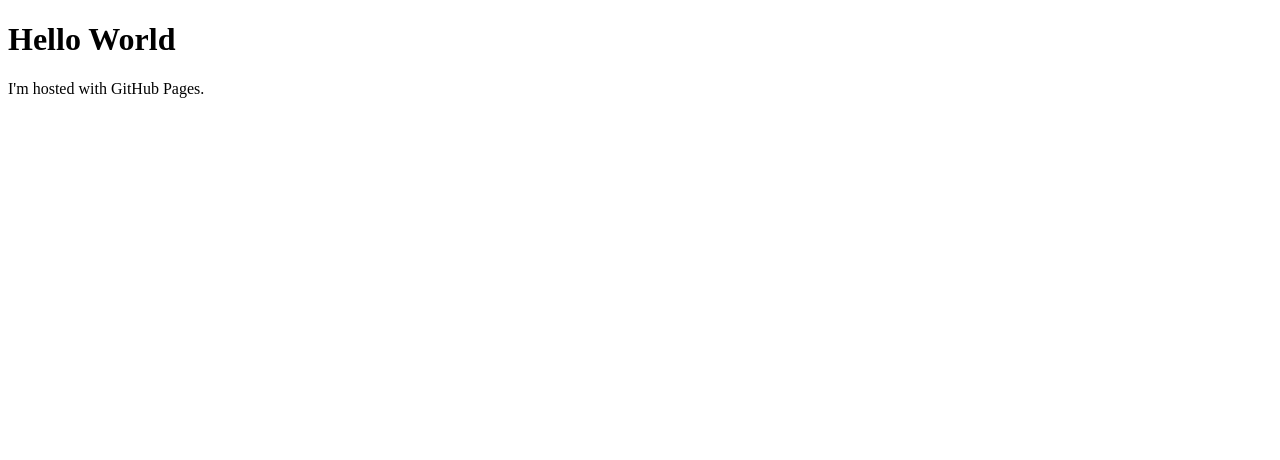
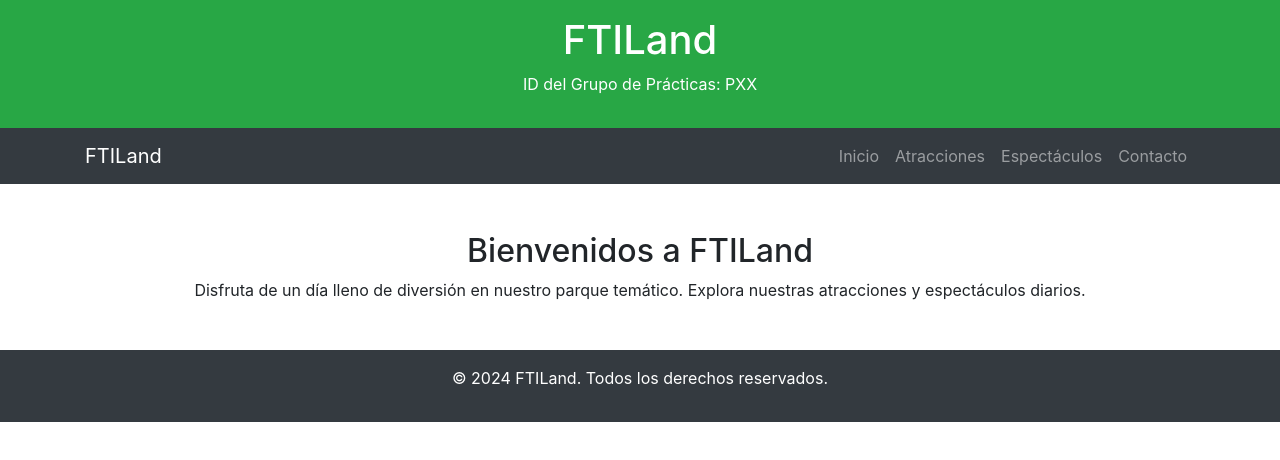
Before and after one commit to Linetus/FTI, a plain HTML site: page index.html in a window 1280 px wide. Drawn offline with nearby package versions, Linux system fonts and the light colour scheme.

Commit message:
Update index.html

```diff
--- a/index.html
+++ b/index.html
@@ -1,7 +1,67 @@
 <!DOCTYPE html>
-<html>
+<html lang="es">
+<head>
+    <meta charset="UTF-8">
+    <meta name="viewport" content="width=device-width, initial-scale=1.0">
+    <title>FTILand - Página de Inicio</title>
+    <!-- Enlazar Bootstrap CSS -->
+    <link href="https://maxcdn.bootstrapcdn.com/bootstrap/4.5.2/css/bootstrap.min.css" rel="stylesheet">
+    <link rel="stylesheet" href="css/styles.css">
+</head>
 <body>
-<h1>Hello World</h1>
-<p>I'm hosted with GitHub Pages.</p>
+    <!-- Cabecera -->
+    <header class="bg-success text-white text-center py-3">
+        <div class="container">
+            <h1>FTILand</h1>
+            <p>ID del Grupo de Prácticas: PXX</p>
+        </div>
+    </header>
+
+    <!-- Menú de navegación -->
+    <nav class="navbar navbar-expand-md navbar-dark bg-dark">
+        <div class="container">
+            <a class="navbar-brand" href="#">FTILand</a>
+            <button class="navbar-toggler" type="button" data-toggle="collapse" data-target="#navbarNav" aria-controls="navbarNav" aria-expanded="false" aria-label="Toggle navigation">
+                <span class="navbar-toggler-icon"></span>
+            </button>
+            <div class="collapse navbar-collapse" id="navbarNav">
+                <ul class="navbar-nav ml-auto">
+                    <li class="nav-item">
+                        <a class="nav-link" href="index.html">Inicio</a>
+                    </li>
+                    <li class="nav-item">
+                        <a class="nav-link" href="attractions.html">Atracciones</a>
+                    </li>
+                    <li class="nav-item">
+                        <a class="nav-link" href="shows.html">Espectáculos</a>
+                    </li>
+                    <li class="nav-item">
+                        <a class="nav-link" href="contact.html">Contacto</a>
+                    </li>
+                </ul>
+            </div>
+        </div>
+    </nav>
+
+    <!-- Contenido Principal -->
+    <main class="container my-5">
+        <div class="text-center">
+            <h2>Bienvenidos a FTILand</h2>
+            <p>Disfruta de un día lleno de diversión en nuestro parque temático. Explora nuestras atracciones y espectáculos diarios.</p>
+        </div>
+    </main>
+
+    <!-- Pie de página -->
+    <footer class="bg-dark text-white text-center py-3">
+        <div class="container">
+            <p>&copy; 2024 FTILand. Todos los derechos reservados.</p>
+        </div>
+    </footer>
+
+    <!-- Enlazar jQuery y Bootstrap JS -->
+    <script src="https://code.jquery.com/jquery-3.5.1.slim.min.js"></script>
+    <script src="https://cdn.jsdelivr.net/npm/@popperjs/core@2.9.2/dist/umd/popper.min.js"></script>
+    <script src="https://maxcdn.bootstrapcdn.com/bootstrap/4.5.2/js/bootstrap.min.js"></script>
+    <script src="js/scripts.js"></script>
 </body>
 </html>
```
